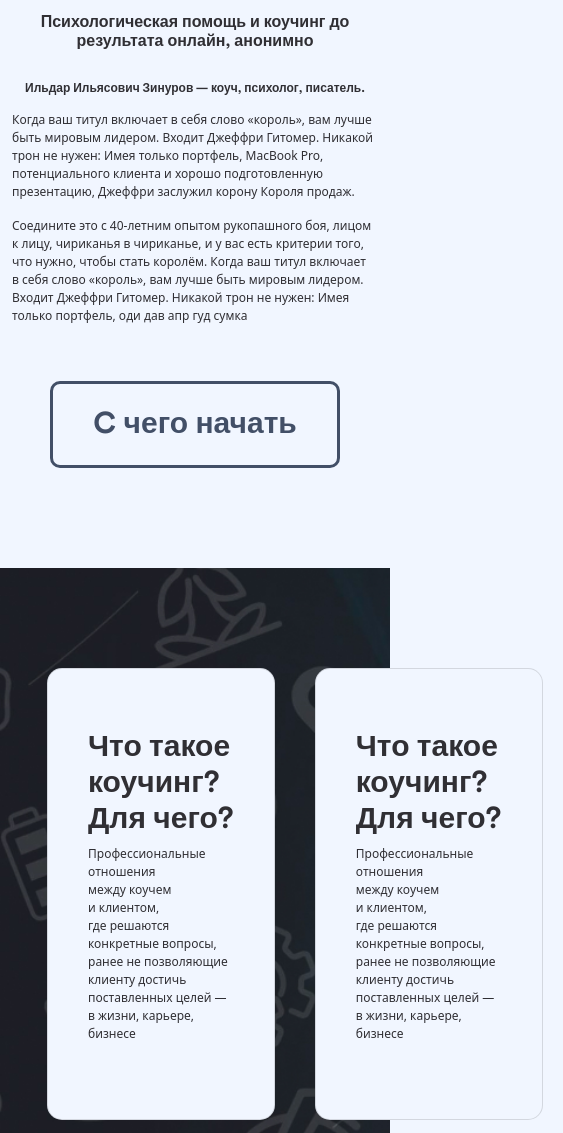
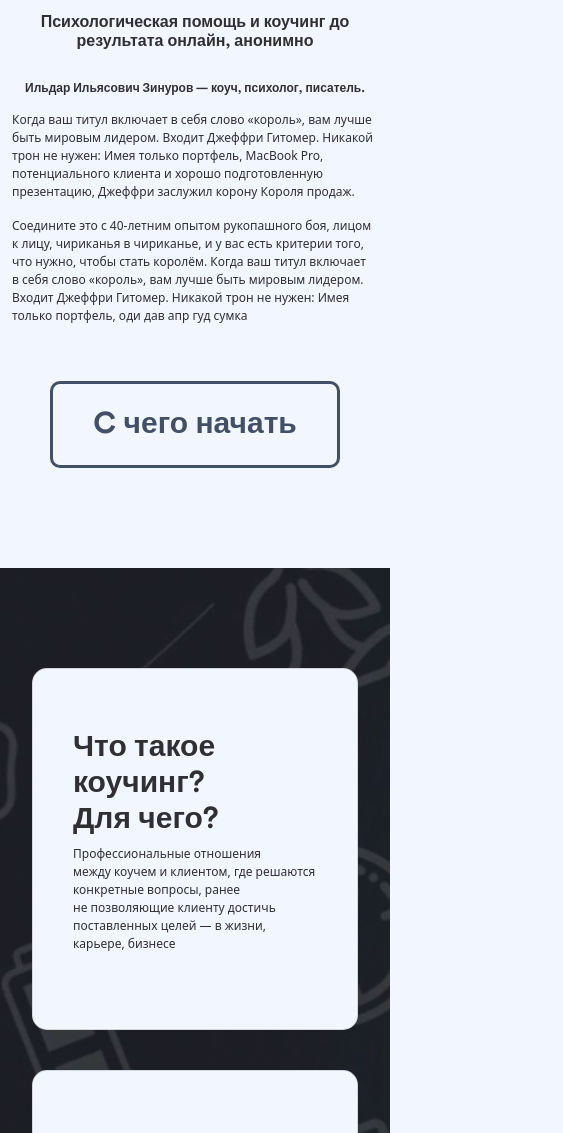
Before and after one commit to kiriloid69/zzz, a plain HTML site: page index.html in a window 390 px wide. Shown: the part 867-2000 px from the top of the page, 563 px wide, since content can reach past the window. Drawn offline with nearby package versions, Linux system fonts and the light colour scheme.

Commit message:
git commit

```diff
--- a/css/main.scss
+++ b/css/main.scss
@@ -331,6 +331,17 @@ h3 {
         transform: translateX(0);
     }
 }
+@media all and (max-width: 850px) {
+    .coaching__row {
+        flex-direction: column;
+        // justify-content: center;
+        align-items: center;
+    }
+    .card {
+        max-width: 500px;
+        // margin: 20px auto;
+    }
+}
 @media all and (max-width: 800px) {
     // .header__icon {
     //     padding: 5px;
@@ -426,7 +437,8 @@ h3 {
 
 // !0000000000000000000000000000
 .hero-swiper {
-    height: 630px;
+    max-height: 630px;
+    height: 100vh;
     overflow: hidden;
     padding: 10px;
     & .swiper-pagination-fraction {
@@ -468,6 +480,7 @@ h3 {
     bottom: 0px;
     right: 0;
     max-width: 800px;
+    width: 60vw;
 }
 // .info {
 // }
@@ -508,6 +521,7 @@ h3 {
 // }
 
 .coaching {
+    background-color: #21252d;
     background-image: url(../img/coaching_bg.webp);
     background-size: cover;
     background-repeat: no-repeat;
@@ -520,8 +534,10 @@ h3 {
 // }
 .coaching__row {
     display: flex;
-    // margin-bottom: 40px;
-    margin: 0 15px;
+    // flex-wrap: wrap;
+    // margin: 0 15px;
+    max-width: 1000px;
+    margin: 0 auto;
 }
 // .offset-xl-1 {
 // }
@@ -833,7 +849,11 @@ footer {
             padding: 11px 26px;
         }
     }
-
+    @media all and (max-width: 550px) {
+        .card__link {
+            padding: 40px;
+        }
+    }
     @media screen and (max-width: 425px) {
         h1 {
             font-size: 22px;
--- a/index.html
+++ b/index.html
@@ -119,7 +119,15 @@
     <section class="coaching section">
         <div class="container-xl">
             <div class="coaching__row">
-                <div class="offset-xl-1 col-xl-5">
+                <div class="card">
+                    <a href="#" class="card__link">
+                        <h3 class="card__title">Что такое коучинг?
+                            Для чего?</h3>
+                        <p class="card__text">Профессиональные отношения между коучем и клиентом, где решаются
+                            конкретные вопросы, ранее не позволяющие клиенту
+                            достичь поставленных целей — в жизни, карьере, бизнесе</p>
+                    </a>
+                </div>
                 <div class="card">
                     <a href="#" class="card__link">
                         <h3 class="card__title">Что такое коучинг?
@@ -130,7 +138,7 @@
                     </a>
                 </div>
             </div>
-                <div class=" col-xl-5">
+            <div class="coaching__row">
                 <div class="card">
                     <a href="#" class="card__link">
                         <h3 class="card__title">Что такое коучинг?
@@ -140,10 +148,6 @@
                             достичь поставленных целей — в жизни, карьере, бизнесе</p>
                     </a>
                 </div>
-                </div>
-            </div>
-            <div class="coaching__row">
-                <div class="offset-xl-1 col-xl-5">
                 <div class="card">
                     <a href="#" class="card__link">
                         <h3 class="card__title">Что такое коучинг?
@@ -152,18 +156,6 @@
                             конкретные вопросы, ранее не позволяющие клиенту
                             достичь поставленных целей — в жизни, карьере, бизнесе</p>
                     </a>
-                    </div>
-                </div>
-                <div class=" col-xl-5">
-                    <div class="card">
-                        <a href="#" class="card__link">
-                            <h3 class="card__title">Что такое коучинг?
-                                Для чего?</h3>
-                            <p class="card__text">Профессиональные отношения между коучем и клиентом, где решаются
-                                конкретные вопросы, ранее не позволяющие клиенту
-                                достичь поставленных целей — в жизни, карьере, бизнесе</p>
-                        </a>
-                    </div>
                 </div>
             </div>
         </div>
--- a/js/script.js
+++ b/js/script.js
@@ -19,9 +19,9 @@ const heroSwiper = new Swiper('.hero-swiper', {
    spaceBetween: 70,
    slidesPerView: 1,
    direction: 'vertical',
-   autoplay: {
-      delay: 2000,
-   },
+   // autoplay: {
+   //    delay: 2000,
+   // },
    pagination: {
       el: '.swiper-pagination',
       type: 'fraction'
@@ -48,4 +48,22 @@ const swiper = new Swiper('.reviews-swiper', {
       el: '.swiper-scrollbar',
       draggable: true,
    },
+
+   breakpoints: {
+      // when window width is >= 320px
+      320: {
+         slidesPerView: 1,
+         spaceBetween: 20
+      },
+      // when window width is >= 480px
+      560: {
+         slidesPerView: 2,
+         spaceBetween: 30
+      },
+      // when window width is >= 640px
+      1000: {
+         slidesPerView: 3,
+         // spaceBetween: 40
+      }
+   },
 });
```
Also changed, not shown: css/main.css. Lines whose indentation alone changed are shown as unchanged.
